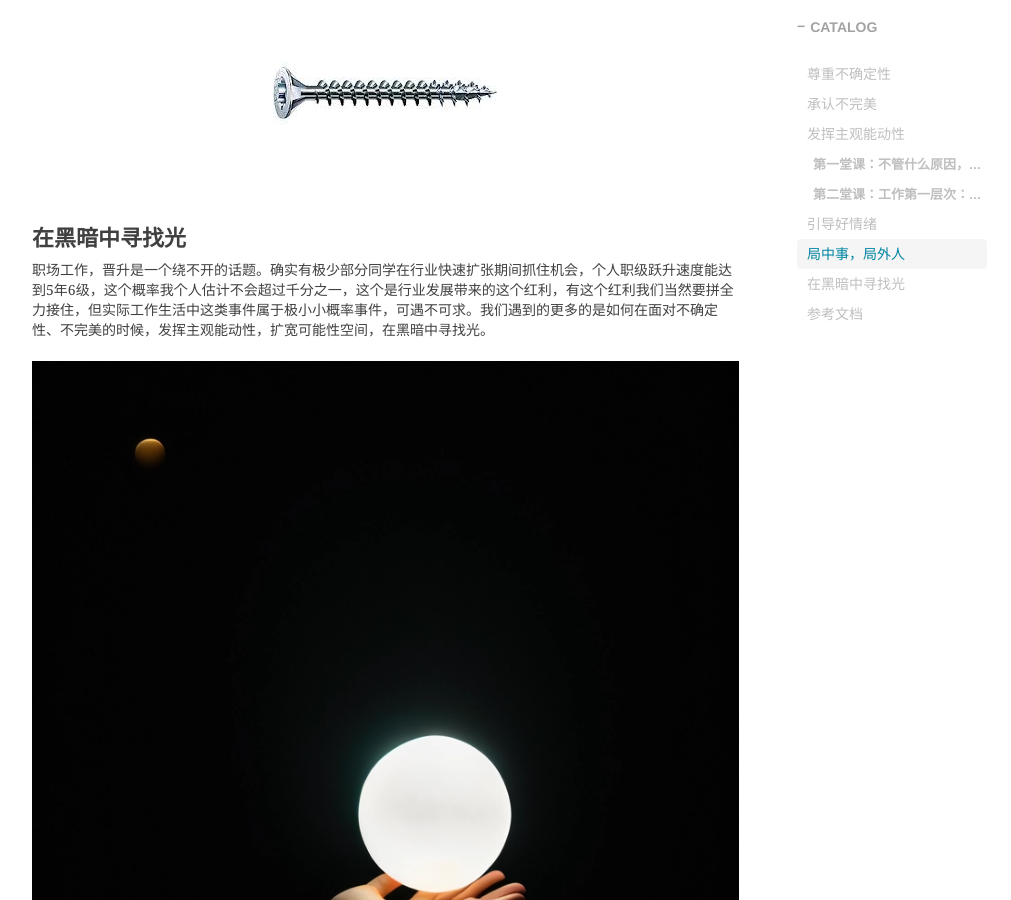
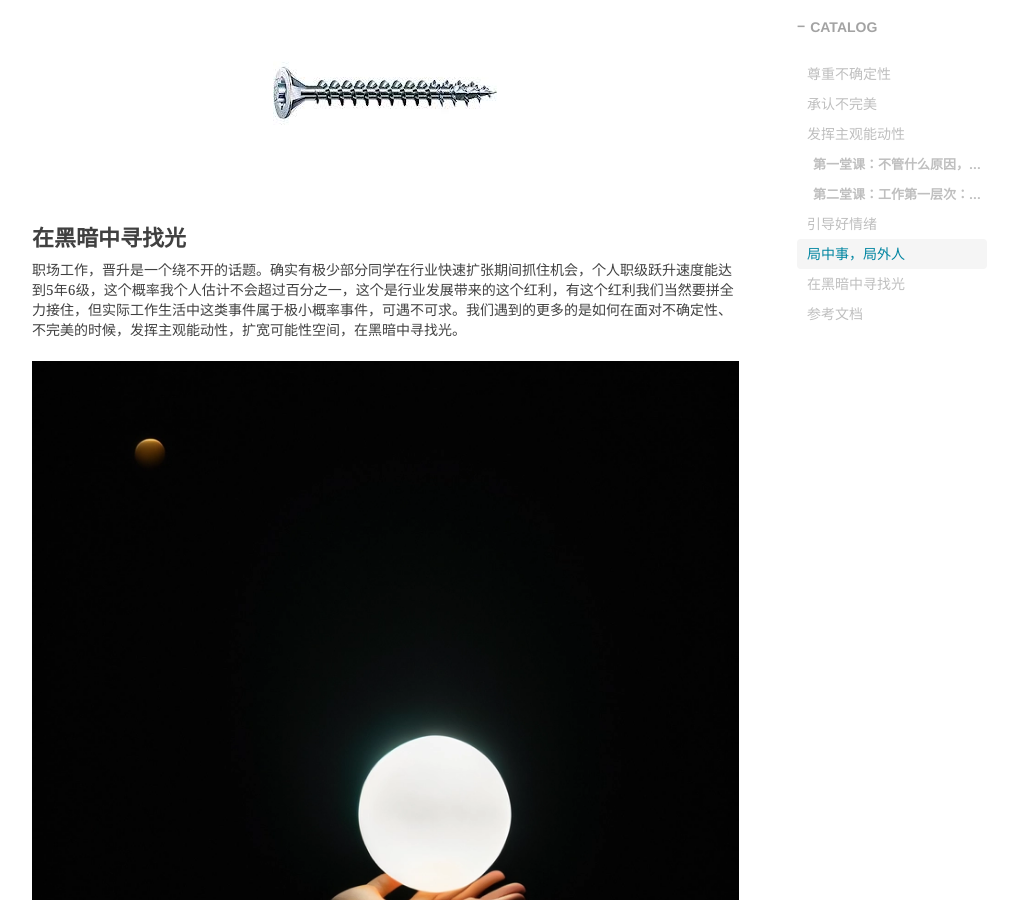
Before and after one commit to shihai1991/shihai1991.github.io, a Jekyll site: the page built from _posts/2023-10-30-在菊厂八年的那些人那些事.md, in a window 1280 px wide and 900 px high, scrolled down 5112 px. Shown: the whole window, without its empty margins (233-1244 px from the left). Built offline with Jekyll 4.4.1, drawn with Linux system fonts in a browser that asks for light colours; nearby versions of some CDN libraries; comment, search, counter and statistics services are not loaded.

Commit message:
Update 2023-10-30-在菊厂八年的那些人那些事.md

```diff
--- a/_posts/2023-10-30-在菊厂八年的那些人那些事.md
+++ b/_posts/2023-10-30-在菊厂八年的那些人那些事.md
@@ -58,7 +58,7 @@ time: '2023.10.30 12:27:00'
 ![情绪 侵删]({{site.baseurl}}/img/2024/Q1/20240102-螺丝钉.jfif)
 
 # 在黑暗中寻找光
-职场工作，晋升是一个绕不开的话题。确实有极少部分同学在行业快速扩张期间抓住机会，个人职级跃升速度能达到5年6级，这个概率我个人估计不会超过千分之一，这个是行业发展带来的这个红利，有这个红利我们当然要拼全力接住，但实际工作生活中这类事件属于极小小概率事件，可遇不可求。我们遇到的更多的是如何在面对不确定性、不完美的时候，发挥主观能动性，扩宽可能性空间，在黑暗中寻找光。
+职场工作，晋升是一个绕不开的话题。确实有极少部分同学在行业快速扩张期间抓住机会，个人职级跃升速度能达到5年6级，这个概率我个人估计不会超过百分之一，这个是行业发展带来的这个红利，有这个红利我们当然要拼全力接住，但实际工作生活中这类事件属于极小概率事件，可遇不可求。我们遇到的更多的是如何在面对不确定性、不完美的时候，发挥主观能动性，扩宽可能性空间，在黑暗中寻找光。
 ![黑暗中发现光 侵删]({{site.baseurl}}/img/2024/Q1/20240102-黑暗中发现光2.jpg)
 
 # 参考文档
```
